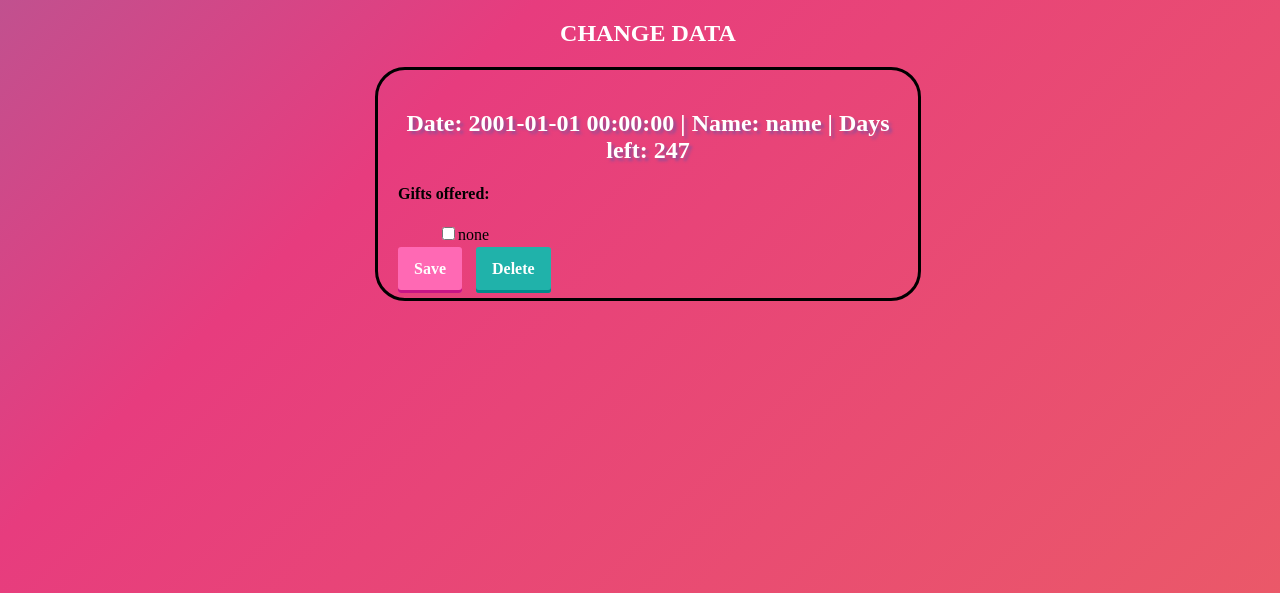
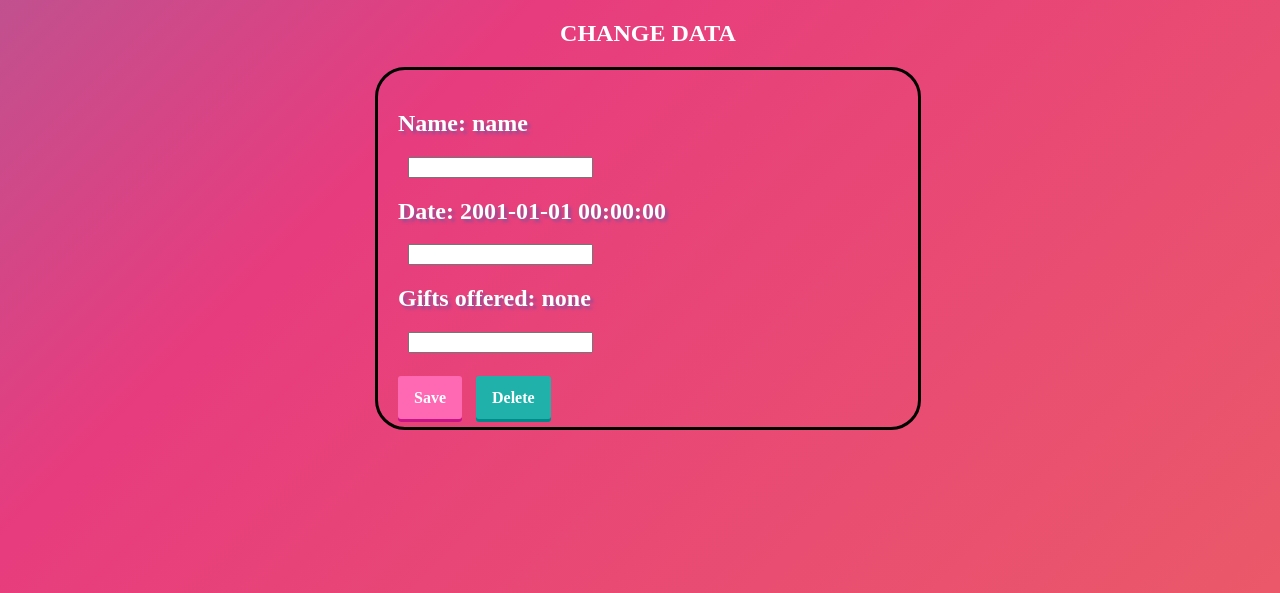
Before and after one commit to OlyaGrekova/webproject, a Flask app: page /birthday/edit/1 in a window 1280 px wide. Shown: the top 593 px of the page. Run offline with Flask 3, Linux system fonts and the light colour scheme; data comes from the database, SQL or seed files in the repository.

Commit message:
change labels

```diff
--- a/forms.py
+++ b/forms.py
@@ -9,6 +9,12 @@
     date = DateTimeField('Date of birth:', format='%d.%m.%Y')
     presents = StringField('Presents:', validators=[DataRequired()])
     submit = SubmitField('Save')
+
+
+class ChangeForm(FlaskForm):
+    name = StringField('', validators=[DataRequired()])
+    date = DateTimeField('', format='%d.%m.%Y')
+    presents = StringField('', validators=[DataRequired()])
 
 
 class RegistrationForm(FlaskForm):
--- a/main.py
+++ b/main.py
@@ -5,7 +5,7 @@ from requests import request
 
 from app.data.birthdays import Birthday
 from app.data.users import User
-from forms import RegistrationForm, LoginForm, Filter, BirthdayForm
+from forms import RegistrationForm, LoginForm, Filter, BirthdayForm, ChangeForm
 
 from app.data import db_session
 
@@ -187,7 +187,8 @@ def birthday_edit(id):
     left = (date - now).days
     if left < 0:
         left = 360 + left
-    return render_template('change.html', name=bd.name, date=bd.date, left=left, spisok=spisok, link=f'/birthday/{id}')
+    form = ChangeForm()
+    return render_template('change.html', form=form, name=bd.name, date=bd.date, left=left, spisok=spisok, link=f'/birthday/{id}')
 
 
 if __name__ == '__main__':
--- a/templates/change.html
+++ b/templates/change.html
@@ -8,16 +8,38 @@
     <body>
     <aside>
         <h1>CHANGE DATA</h1></aside>
-        <form3 action="" method="post"><aside>
-        <h2>Date: {{ date }} | Name: {{ name }} | Days left: {{ left }}</h2></aside>
-        <h4>Gifts offered:</h4>
-        <ul>
-            {% for user in spisok %}
-            <p><input type="checkbox" name="{{ user }}" id="{{ user }}">{{ user }}</p>
+        <form3 action="" method="post">
+        <h2>Name: {{ name }}</h2>
+            <div class="forms">
+            {{ form.name(class="form-control") }}<br>
+            {% for error in form.name.errors %}
+                <div class="alert alert-danger" role="alert">
+                    {{ error }}
+                </div>
             {% endfor %}
-        </ul>
-    <a class="button1" href={{link}}><span>Save</span></a>
+        </div>
+        <h2>Date: {{ date }}</h2>
+            <div class="forms">
+            {{ form.date(class="form-control") }}<br>
+            {% for error in form.date.errors %}
+                <div class="alert alert-danger" role="alert">
+                    {{ error }}
+                </div>
+            {% endfor %}
+        </div>
+        <h2>Gifts offered: {% for user in spisok %}
+            {{ user }}
+            {% endfor %}</h2>
+        <div class="forms">
+            {{ form.presents(class="form-control") }}<br>
+            {% for error in form.presents.errors %}
+                <div class="alert alert-danger" role="alert">
+                    {{ error }}
+                </div>
+            {% endfor %}
+        </div>
+    <br><br><a class="button1" href={{link}}><span>Save</span></a>
     <a class="button2" href={{link}}><span>Delete</span></a>
-    </form3>
+        </form3>
     </body>
 </html>
```
Also changed, not shown: templates/watch.html (+6 -5 lines).
